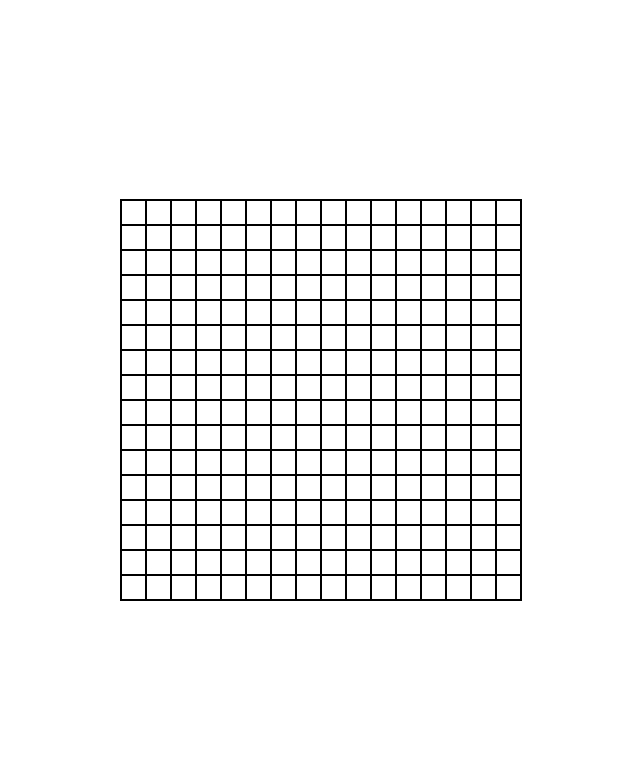
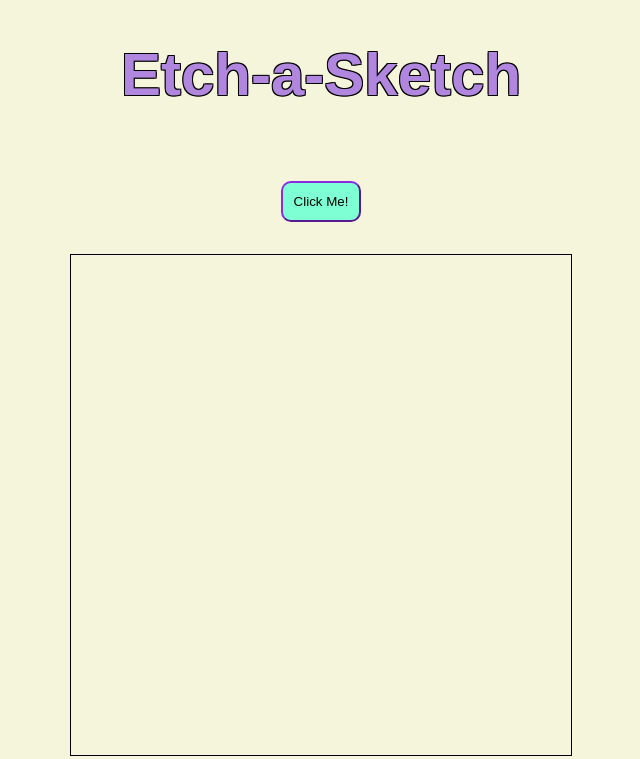
Before and after one commit to jose3109/etch-a-sketch, a plain HTML site: page index.html in a window 1280 px wide. Shown: the whole page, without its empty margins (319-959 px from the left). Drawn offline with Linux system fonts and the light colour scheme; a web font is replaced by a local one.

Commit message:
Complete Etch-a-Sketch project
Finish the whole javascript logic
Complete the design of the project with CSS

```diff
--- a/index.html
+++ b/index.html
@@ -1,15 +1,21 @@
 <!DOCTYPE html>
 <html lang="en">
 <head>
+ <link rel="preconnect" href="https://fonts.googleapis.com">
+<link rel="preconnect" href="https://fonts.gstatic.com" crossorigin>
+<link href="https://fonts.googleapis.com/css2?family=Roboto:ital,wght@0,100..900;1,100..900&family=Rubik+Pixels&display=swap" rel="stylesheet">
     <meta charset="UTF-8">
     <meta name="viewport" content="width=device-width, initial-scale=1.0">
     <link rel="stylesheet" href="style.css">
     <title>Sketch</title>
 </head>
 <body>
-    <div id="container">
+    <h1>Etch-a-Sketch</h1>
+    <div class="middle">
+    <button>Click Me!</button>
 
-    </div>
+    <div id="container"> </div>
+     </div>
     <script src="javascript.js">
 
     </script>
--- a/javascript.js
+++ b/javascript.js
@@ -1,14 +1,42 @@
 
-
+function humanChoice () {
+      let number = parseInt(prompt("How many squares width/height"));
+      return number;
+    }
 
 function createSquares () {
      const container = document.querySelector("#container");
-    for (let i = 1; i <= 256; i++) {
+    const btn = document.querySelector("button");
+
+    btn.addEventListener("click", () => {
+        const squares = container.querySelectorAll(".square")
+        squares.forEach(square => square.remove());
+       let choice = humanChoice();
+          if (choice <= 100 ) {
+
+        let input = choice;
+             for (let i = 0; i < choice * choice; i++) {
                 const square = document.createElement("div");
             square.classList.add("square");
+            let size = (500 / input);
+            square.style.cssText = `
+            width: ${size}px;
+            `
+            colorChanger(square);
             container.appendChild(square);
              }
+            } else {
+                alert("Has to be less than 100");
+             }
 
+});
+}
+
+
+function colorChanger (square) {
+    square.addEventListener("mouseover", () => {
+        square.style.backgroundColor = "blue";
+    });
 }
 
 createSquares();
--- a/style.css
+++ b/style.css
@@ -1,27 +1,59 @@
+
+
 body {
+    background-color: beige;
     display: flex;
+    flex-direction: column;
     align-items: center;
-    justify-content: center;
+    gap: 2em;
     min-height: 100vh;
     margin: 0px;
     padding: 0px;
 }
 
 #container {
-
-    display: flex;
+ display: flex;
     flex-wrap: wrap;
-   width: 400px;
-   height: 400px;
+   width: 500px ;
+   height: 500px;
    border: 1px solid black;
 }
 
+
 .square {
-    width: 25px;
+    cursor: pointer;
     margin: 0px;
     border: 1px solid black;
     box-sizing: border-box;
+}
 
+button {
+    border-color: blueviolet;
+    padding: 11px;
+    background-color: aquamarine;
+    border-radius: 10px;
+}
+button:hover {
+    cursor: pointer;
+    border-radius: 5px;
+    background-color: lavenderblush;
+}
 
+.middle {
+    display: flex;
+    flex-direction: column;
+    align-items: center;
+    gap: 2em;
+}
+
+h1 {
+    font-size: 60px;
+    font-family: "Rubik Pixels", sans-serif;
+    color:  rgba(196, 149, 247, 0.9);
+    text-shadow:
+     -1px -1px 0 black,
+      1px -1px 0 black,
+     -1px  1px 0 black,
+      1px  1px 0 black;
 
 }
```
Lines whose indentation alone changed are shown as unchanged.
